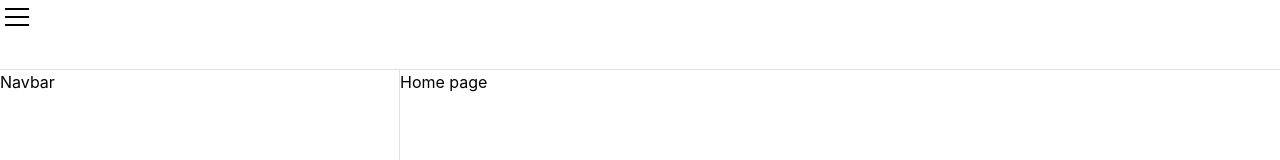
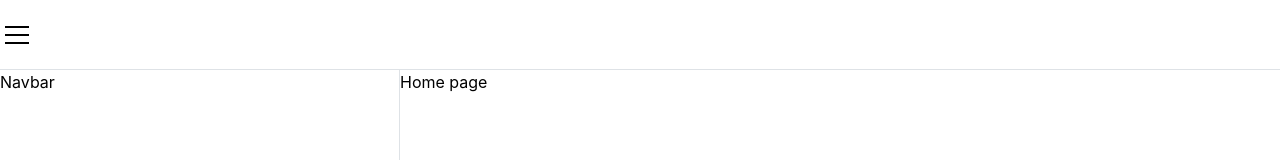
Before and after one commit to AndresCRamos/app-red-lab2, a Next.js app: page / in a window 1280 px wide. Shown: the top 160 px of the page. Built offline with nearby package versions, Linux system fonts and the light colour scheme.

Commit message:
Create basic Navbar component

```diff
--- a/app/layout.tsx
+++ b/app/layout.tsx
@@ -1,7 +1,7 @@
 "use client";
+import Header from "@/Header";
 import {
   AppShell,
-  Burger,
   ColorSchemeScript,
   mantineHtmlProps,
   MantineProvider,
@@ -18,6 +18,8 @@ export default function RootLayout({
 }) {
   const [mobileOpen, { toggle: mobileToggle }] = useDisclosure();
   const [desktopOpen, { toggle: desktopToggle }] = useDisclosure();
+
+  const NavbarProps = { mobileOpen, mobileToggle, desktopOpen, desktopToggle };
 
   return (
     <html lang="en" {...mantineHtmlProps}>
@@ -41,17 +43,7 @@ export default function RootLayout({
             footer={{ height: { base: 40, md: 50 } }}
           >
             <AppShell.Header>
-              <Burger
-                opened={mobileOpen}
-                onClick={mobileToggle}
-                hiddenFrom="sm"
-                size={"sm"}
-              />
-              <Burger
-                opened={desktopOpen}
-                onClick={desktopToggle}
-                visibleFrom="sm"
-              />
+              <Header {...NavbarProps} />
             </AppShell.Header>
             <AppShell.Navbar>Navbar</AppShell.Navbar>
             <AppShell.Main>{children}</AppShell.Main>
--- /dev/null
+++ b/src/components/Header/Header.module.css
@@ -0,0 +1,5 @@
+.header {
+  display: flex;
+  align-items: center;
+  height: 100%;
+}
--- /dev/null
+++ b/src/components/Header/Header.tsx
@@ -0,0 +1,23 @@
+import { Burger } from "@mantine/core";
+import classes from "./Header.module.css";
+
+interface NavbarProps {
+  mobileOpen: boolean;
+  mobileToggle: () => void;
+  desktopOpen: boolean;
+  desktopToggle: () => void;
+}
+
+export const Header = ({
+  mobileOpen,
+  mobileToggle,
+  desktopOpen,
+  desktopToggle,
+}: NavbarProps) => {
+  return (
+    <div className={classes.header}>
+      <Burger opened={mobileOpen} onClick={mobileToggle} hiddenFrom="sm" />
+      <Burger opened={desktopOpen} onClick={desktopToggle} visibleFrom="sm" />
+    </div>
+  );
+};
--- /dev/null
+++ b/src/components/Header/index.tsx
@@ -0,0 +1,3 @@
+import { Header } from "./Header";
+
+export default Header;
```
